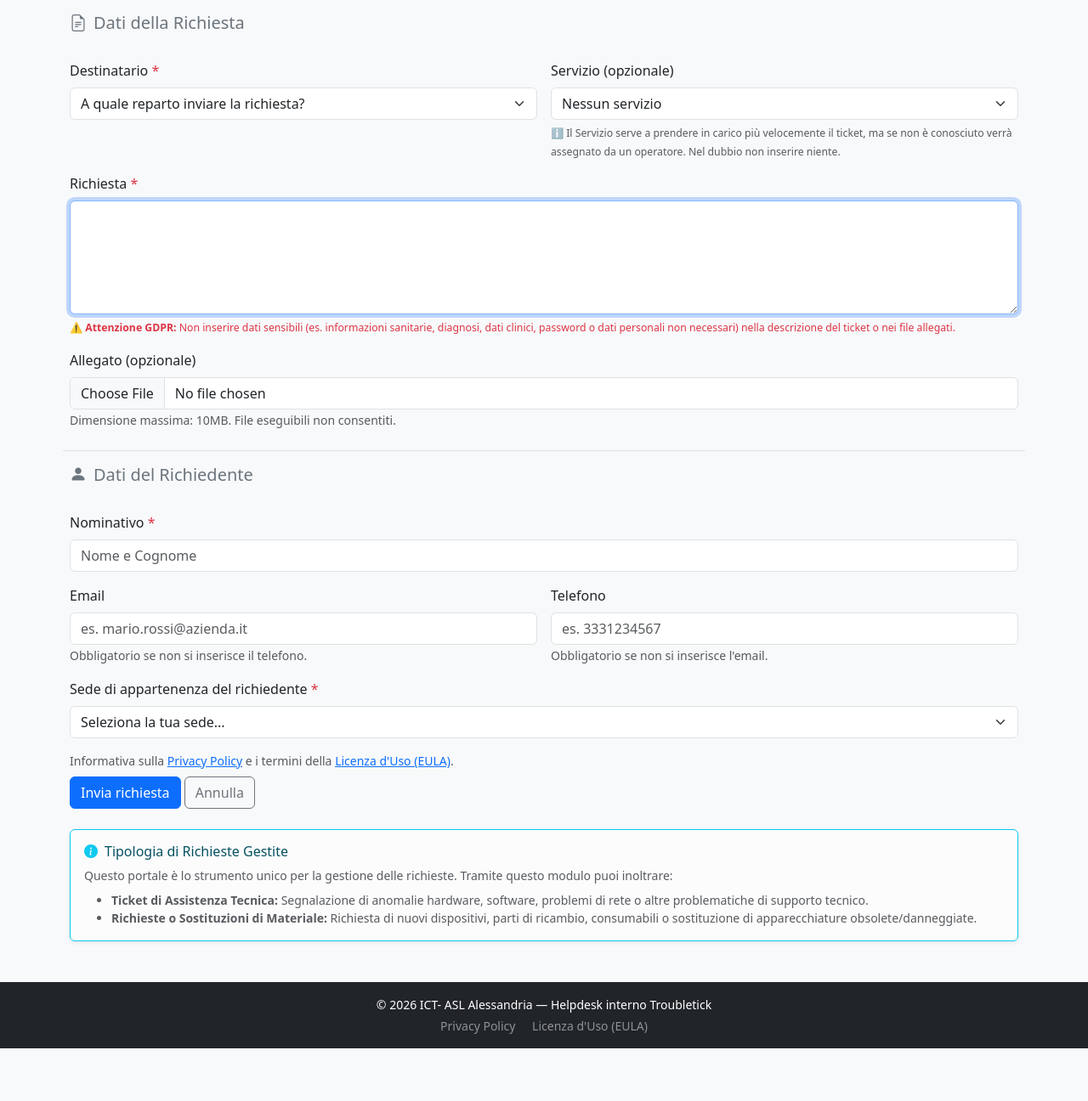
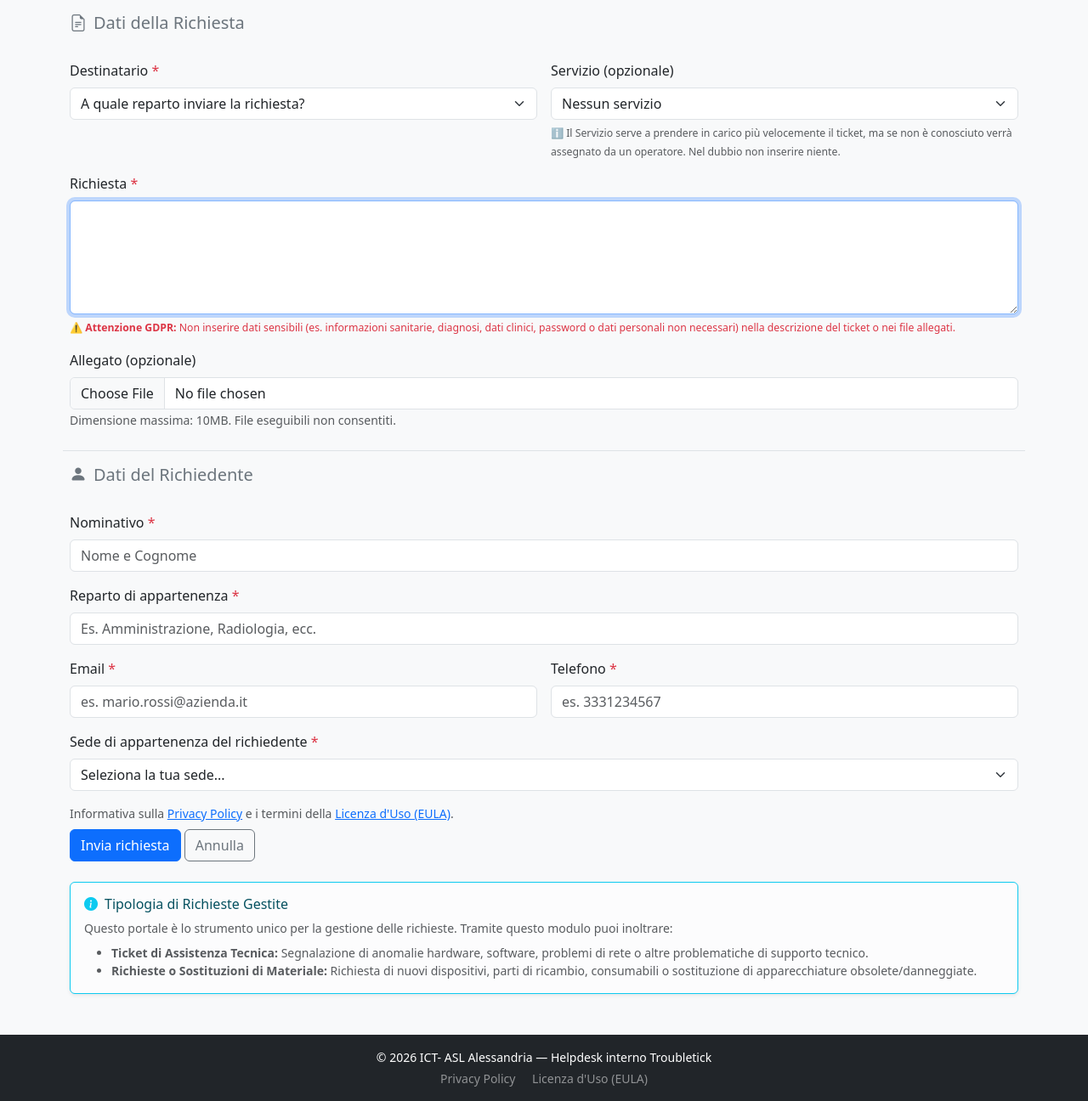
Before and after one commit to sscriboni/ticketing, a FastAPI app: page /new in a window 1280 px wide. Shown: the part 127-1423 px from the top of the page at 85% size. Before the commit the page ends 1361 px from the top, so only its background shows below. Run offline with FastAPI, Linux system fonts and the light colour scheme.

Commit message:
campi obbligatori in apertura ticket

```diff
--- a/troubletick_standalone_windows_v7_4_sqlite/app/main.py
+++ b/troubletick_standalone_windows_v7_4_sqlite/app/main.py
@@ -432,22 +432,25 @@ def home(r: Request):
     return templates.TemplateResponse(r, "home.html", {"request": r, "cfg": CFG, "avvisi": avvisi, "user": user})
 
 @app.get("/new", response_class=HTMLResponse)
-def new_form(r: Request):
+def new_form(r: Request, error: str = None):
     with engine.connect() as c:
         reparti = c.execute(text("SELECT reparto_id, nome FROM reparti ORDER BY nome")).mappings().all()
         reparti_dest = c.execute(text("SELECT reparto_id, nome, descrizione FROM reparti WHERE accetta_ticket = 1 ORDER BY nome")).mappings().all()
         servizi = c.execute(text("SELECT servizio_id, descrizione, descrizione_lunga, reparto_id, note FROM servizi WHERE accetta_ticket = 1 ORDER BY descrizione")).mappings().all()
         sedi = c.execute(text("SELECT sede_id, nome FROM sedi ORDER BY nome")).mappings().all()
-    return templates.TemplateResponse(r, "new_ticket.html", {"request": r, "cfg": CFG, "reparti": reparti, "reparti_dest": reparti_dest, "servizi": servizi, "sedi": sedi})
+    return templates.TemplateResponse(r, "new_ticket.html", {"request": r, "cfg": CFG, "reparti": reparti, "reparti_dest": reparti_dest, "servizi": servizi, "sedi": sedi, "error": error})
 
 @app.post("/new")
 def create_ticket(r: Request,
                   background_tasks: BackgroundTasks,
                   nominativo: str=Form(...), email: str=Form(""), telefono: str=Form(""),
                   sede: str=Form(""),
+                  reparto_appartenenza: str=Form(...),
                   reparto_id: int=Form(...), servizio_id: str = Form(None),
                   descrizione: str=Form(...),
                   allegato: UploadFile = File(None)):
+    if not email.strip() or not telefono.strip() or not reparto_appartenenza.strip() or not nominativo.strip() or not sede.strip() or not descrizione.strip():
+        return RedirectResponse(url="/new?error=campi_obbligatori", status_code=303)
     priorita = "media"
     ip = r.client.host if r.client else None
     servizio_id = int(servizio_id) if servizio_id else None
@@ -481,11 +484,11 @@ def create_ticket(r: Request,
 
         operatori_emails = []
         if servizio_id:
-            operatori_emails = c.execute(text("SELECT u.email FROM users u JOIN operatori_servizi os ON u.user_id = os.user_id WHERE os.servizio_id = :sid AND u.email IS NOT NULL AND u.email != '' AND u.attivo = 1"), {"sid": servizio_id}).scalars().all()
-
-        c.execute(text("""INSERT INTO tickets (codice_ticket, nome,cognome,email,telefono,riferimento,sede,reparto_id,servizio_id,descrizione,priorita,ip,allegato)
-                          VALUES (:codice, :n,:c,:e,:tel,:r,:sede,:rid,:sid,:d,:p,:ip,:all)"""),
-                 {"codice": codice_ticket, "n":nome,"c":cognome,"e":email,"tel":telefono,"r":riferimento,"sede":sede,"rid":reparto_id,"sid":servizio_id,
+            operatori_emails = c.execute(text("SELECT u.email FROM users u JOIN operatori_servizi os ON u.user_id = os.user_id WHERE os.servizio_id = :sid AND u.email IS NOT NULL AND u.email != '' AND u.attivo = 1"), {"sid": servicio_id}).scalars().all()
+
+        c.execute(text("""INSERT INTO tickets (codice_ticket, nome,cognome,email,telefono,riferimento,sede,reparto_appartenenza,reparto_id,servizio_id,descrizione,priorita,ip,allegato)
+                          VALUES (:codice, :n,:c,:e,:tel,:r,:sede,:rep_app,:rid,:sid,:d,:p,:ip,:all)"""),
+                 {"codice": codice_ticket, "n":nome,"c":cognome,"e":email,"tel":telefono,"riferimento":riferimento,"sede":sede,"rep_app":reparto_appartenenza.strip(),"rid":reparto_id,"sid":servizio_id,
                   "d":descrizione,"p":priorita,"ip":ip,"all":allegato_filename})
 
     if email:
--- a/troubletick_standalone_windows_v7_4_sqlite/app/templates/new_ticket.html
+++ b/troubletick_standalone_windows_v7_4_sqlite/app/templates/new_ticket.html
@@ -7,6 +7,11 @@
 <div class="container flex-grow-1 mb-5">
 <h2 class="mb-4">{{ cfg.company_name }} — Richiedi assistenza ad un Reparto</h2>
 <form method="post" action="/new" enctype="multipart/form-data">
+  {% if error == 'contatti_obbligatori' or error == 'campi_obbligatori' %}
+  <div class="alert alert-danger mb-3 shadow-sm">
+    <i class="bi bi-exclamation-triangle-fill me-2"></i> <strong>Errore:</strong> Tutti i campi obbligatori (contrassegnati con *) devono essere compilati correttamente.
+  </div>
+  {% endif %}
   <div class="row g-3">
     <div class="col-12 mb-2">
       <h5 class="text-secondary"><i class="bi bi-file-earmark-text me-2"></i>Dati della Richiesta</h5>
@@ -62,8 +67,9 @@
     </div>
 
     <div class="col-md-12"><label class="form-label">Nominativo <span class="text-danger">*</span></label><input name="nominativo" class="form-control" required placeholder="Nome e Cognome"></div>
-    <div class="col-md-6"><label class="form-label">Email</label><input type="email" name="email" id="emailInput" class="form-control" placeholder="es. mario.rossi@azienda.it" pattern="[a-zA-Z0-9._%+\-]+@[a-zA-Z0-9.\-]+\.[a-zA-Z]{2,}$" title="Inserisci un indirizzo email valido"><small class="text-muted">Obbligatorio se non si inserisce il telefono.</small></div>
-    <div class="col-md-6"><label class="form-label">Telefono</label><input type="tel" name="telefono" id="telefonoInput" class="form-control" placeholder="es. 3331234567" pattern="[0-9]{8,15}" title="Inserisci un numero di telefono valido (da 8 a 15 cifre)" oninput="this.value = this.value.replace(/[^0-9]/g, '')"><small class="text-muted">Obbligatorio se non si inserisce l'email.</small></div>
+    <div class="col-md-12"><label class="form-label">Reparto di appartenenza <span class="text-danger">*</span></label><input name="reparto_appartenenza" class="form-control" required placeholder="Es. Amministrazione, Radiologia, ecc."></div>
+    <div class="col-md-6"><label class="form-label">Email <span class="text-danger">*</span></label><input type="email" name="email" id="emailInput" class="form-control" placeholder="es. mario.rossi@azienda.it" pattern="[a-zA-Z0-9._%+\-]+@[a-zA-Z0-9.\-]+\.[a-zA-Z]{2,}$" title="Inserisci un indirizzo email valido" required></div>
+    <div class="col-md-6"><label class="form-label">Telefono <span class="text-danger">*</span></label><input type="tel" name="telefono" id="telefonoInput" class="form-control" placeholder="es. 3331234567" pattern="[0-9]{8,15}" title="Inserisci un numero di telefono valido (da 8 a 15 cifre)" oninput="this.value = this.value.replace(/[^0-9]/g, '')" required></div>
 
     <div class="col-md-12">
       <label class="form-label">Sede di appartenenza del richiedente <span class="text-danger">*</span></label>
@@ -170,22 +176,6 @@ document.addEventListener('DOMContentLoaded', function() {
         filterServizi(); // Avvia il filtro al caricamento iniziale della pagina
     }
 
-    const emailInput = document.getElementById('emailInput');
-    const telefonoInput = document.getElementById('telefonoInput');
-
-    if (emailInput && telefonoInput) {
-        function checkContactFields() {
-            if (emailInput.value.trim() === '' && telefonoInput.value.trim() === '') {
-                emailInput.required = true;
-                telefonoInput.required = true;
-            } else {
-                emailInput.required = false;
-                telefonoInput.required = false;
-            }
-        }
-        emailInput.addEventListener('input', checkContactFields);
-        telefonoInput.addEventListener('input', checkContactFields);
-        checkContactFields(); // Controllo iniziale
     }
 });
 </script>
```
